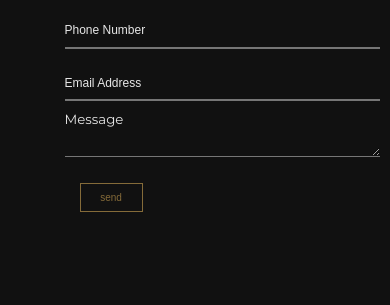
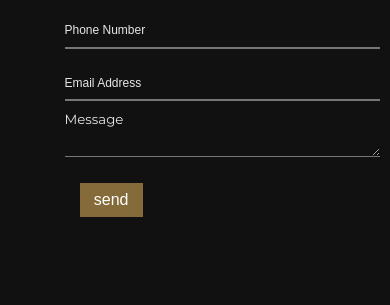
Before and after one commit to krishna8349/himalayas, a plain HTML site: page index.html in a window 390 px wide. Shown: the part 986-1291 px from the top of the page. Drawn offline with Linux system fonts and the light colour scheme.

Commit message:
remove border for mobile screen

```diff
--- a/style.css
+++ b/style.css
@@ -847,7 +847,10 @@ textarea::placeholder{
     }
 
     .contact .submit-btn{
-        font-size: 10px;
+        font-size: 16px;
+        border: none;
+        color: white;
+        background-color: rgb(133,107,57);
     }
 
     .fourth .maps{
```
